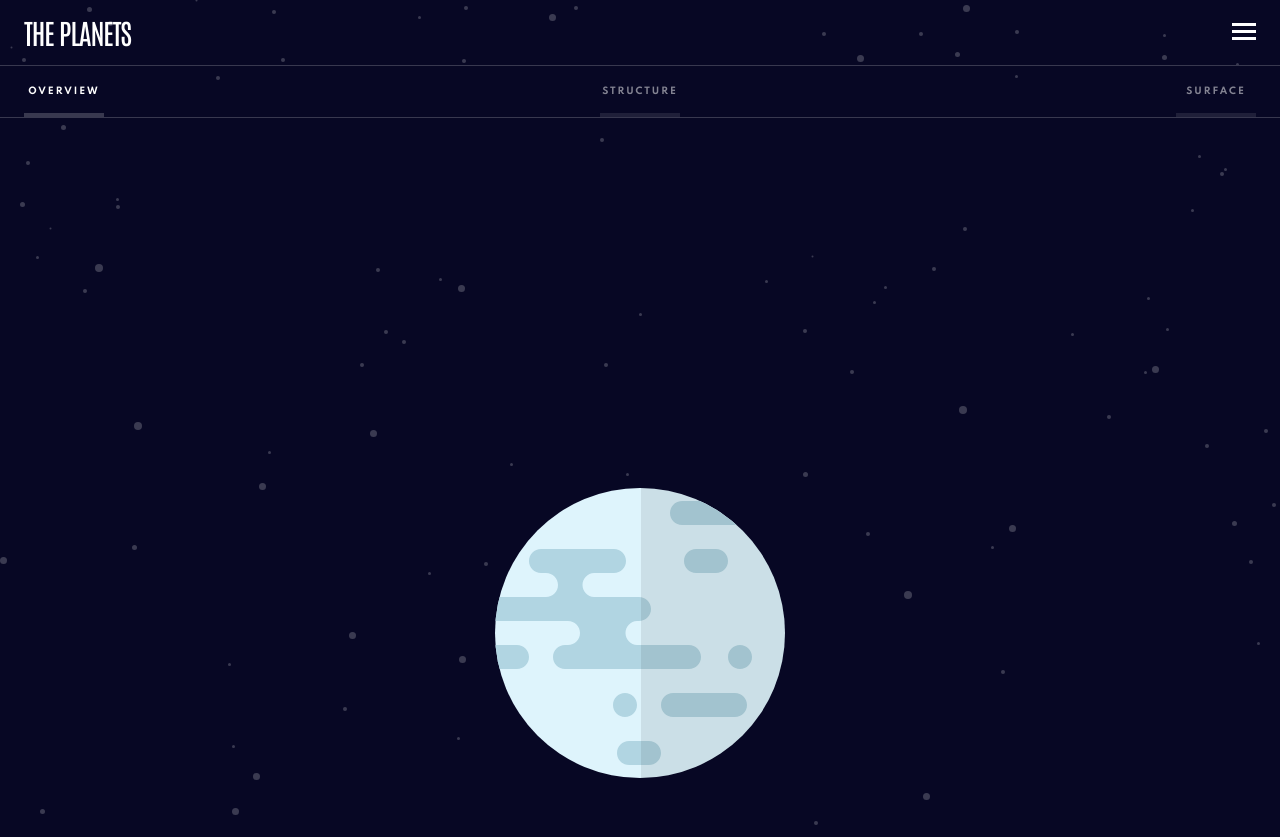
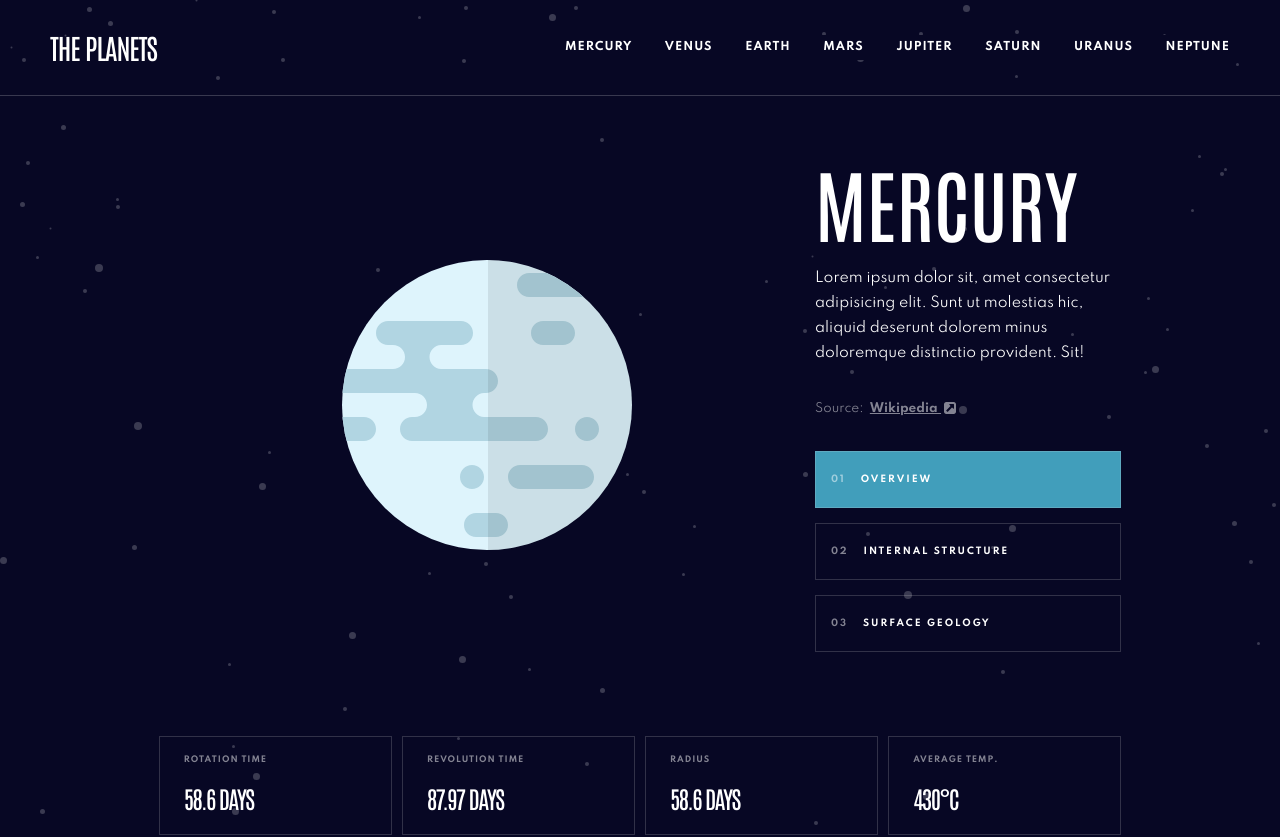
Before and after one commit to manolobrown/planets-fact-site, a Vue app: page / in a window 1280 px wide. Shown: the top 837 px of the page. Built offline with nearby package versions, Linux system fonts and the light colour scheme.

Commit message:
[UPDATE] Design for All Screens Completed

```diff
--- a/src/assets/scss/globals/typography.scss
+++ b/src/assets/scss/globals/typography.scss
@@ -101,33 +101,9 @@ nav {
   }
 }
 
-@include breakpoint(medium) {
-  body {
-    font-size: rem(14);
-    line-height: rem(25);
-    font-weight: 400;
-  }
-
+@include breakpoint(large) {
   h1 {
-    font-size: rem(48);
-    line-height: rem(103);
-  }
-
-  h2 {
-    font-size: rem(40);
-    line-height: rem(52);
-    letter-spacing: rem(-1.5);
-  }
-
-  h3 {
-    font-size: rem(12);
-    line-height: rem(25);
-    letter-spacing: rem(2.6);
-  }
-
-  h4 {
-    font-size: rem(11);
-    line-height: rem(25);
-    letter-spacing: rem(1);
+    font-size: rem(80);
+    line-height: 1.1;
   }
 }
--- a/src/components/Header.vue
+++ b/src/components/Header.vue
@@ -104,28 +104,36 @@ header {
           background-size: contain;
         }
       }
-      .nav__item-Mercury:before {
+      .nav__item-Mercury:before,
+      .nav__item-Mercury a:before {
         background-color: var(--teal);
       }
-      .nav__item-Venus:before {
+      .nav__item-Venus:before,
+      .nav__item-Venus a:before {
         background-color: var(--yellow);
       }
-      .nav__item-Earth:before {
+      .nav__item-Earth:before,
+      .nav__item-Earth a:before {
         background-color: var(--purple);
       }
-      .nav__item-Mars:before {
+      .nav__item-Mars:before,
+      .nav__item-Mars a:before {
         background-color: var(--red);
       }
-      .nav__item-Jupiter:before {
+      .nav__item-Jupiter:before,
+      .nav__item-Jupiter a:before {
         background-color: var(--dark-red);
       }
-      .nav__item-Saturn:before {
+      .nav__item-Saturn:before,
+      .nav__item-Saturn a:before {
         background-color: var(--orange);
       }
-      .nav__item-Uranus:before {
+      .nav__item-Uranus:before,
+      .nav__item-Uranus a:before {
         background-color: var(--green);
       }
-      .nav__item-Neptune:before {
+      .nav__item-Neptune:before,
+      .nav__item-Neptune a:before {
         background-color: var(--blue);
       }
 
@@ -134,5 +142,91 @@ header {
       }
     }
   }
+
+  @include breakpoint(medium) {
+    border-bottom: 1px solid var(--dark-gray);
+    padding-block-end: rem(35);
+    padding-left: rem(50);
+    padding-right: rem(50);
+
+    main {
+      border-bottom: 0;
+      justify-content: center;
+      padding-top: rem(60);
+      padding-bottom: rem(60);
+    }
+    button {
+      display: none;
+    }
+
+    nav {
+      display: block;
+    }
+
+    .nav {
+      display: flex;
+      justify-content: space-between;
+      font-size: rem(11);
+      letter-spacing: rem(1);
+      padding: 0;
+
+      li {
+        padding: rem(0);
+      }
+      li:before,
+      li:after {
+        display: none;
+      }
+
+      li + li {
+        border-top: 0;
+      }
+    }
+  }
+
+  @include breakpoint(large) {
+    padding-block-start: rem(35);
+    display: flex;
+    flex-wrap: wrap;
+    align-items: center;
+    justify-content: space-between;
+
+    main {
+      flex: 0 0 auto;
+      padding: 0;
+    }
+
+    nav {
+      flex-basis: 0;
+      flex-grow: 1;
+      max-width: rem(665);
+    }
+    .nav {
+      padding-left: 0;
+
+      li {
+        flex-wrap: wrap;
+      }
+      li a,
+      li a.active {
+        position: relative;
+        text-decoration: none;
+        &:hover:before {
+          opacity: 1;
+        }
+      }
+      li a:before {
+        display: block;
+        border-radius: 0;
+        width: 100%;
+        height: rem(4);
+        position: absolute;
+        top: rem(-35);
+        content: "";
+        opacity: 0;
+        transition: opacity 0.2s ease;
+      }
+    }
+  }
 }
 </style>
--- a/src/components/Planet.vue
+++ b/src/components/Planet.vue
@@ -3,8 +3,12 @@
     <nav class="planet__nav">
       <ul>
         <li><a href="#" class="btn active">Overview</a></li>
-        <li><a href="#" class="btn">Structure</a></li>
-        <li><a href="#" class="btn">Surface</a></li>
+        <li>
+          <a href="#" class="btn"><span>Internal&nbsp;</span>Structure</a>
+        </li>
+        <li>
+          <a href="#" class="btn">Surface&nbsp;<span>Geology</span></a>
+        </li>
       </ul>
     </nav>
     <div class="planet__image">
@@ -77,6 +81,9 @@ export default {
       flex: 0 0 100%;
       width: 100%;
       max-width: rem(80);
+      span {
+        display: none;
+      }
     }
   }
 }
@@ -135,4 +142,145 @@ export default {
     margin-top: rem(10);
   }
 }
+
+@include breakpoint(medium) {
+  .planet {
+    display: grid;
+    grid-template-columns: 50% 50%;
+    grid-template-areas:
+      "header header"
+      "main aside"
+      "footer footer";
+
+    &__image {
+      grid-area: header;
+    }
+    &__copy {
+      grid-area: main;
+    }
+    &__nav {
+      grid-area: aside;
+      ul li span {
+        display: inline-block;
+        opacity: 1;
+      }
+    }
+    &__stats {
+      grid-area: footer;
+    }
+
+    &__copy {
+      text-align: left;
+    }
+
+    &__nav {
+      margin-left: auto;
+      align-self: center;
+      border-bottom: 0;
+
+      ul {
+        flex-wrap: wrap;
+        padding-top: 0;
+        padding-bottom: 0;
+
+        counter-reset: planet-nav-counter;
+      }
+      ul li {
+        max-width: 100%;
+        .btn {
+          justify-content: flex-start;
+          border: 1px solid rgba(216, 216, 216, 0.2);
+          padding: rem(15);
+          opacity: 1;
+
+          &.active {
+            background-color: var(--teal);
+          }
+          &:hover {
+            text-decoration: none;
+          }
+        }
+        .btn:after {
+          display: none;
+        }
+
+        & + li {
+          margin-top: 15px;
+        }
+
+        & .btn:before {
+          counter-increment: planet-nav-counter;
+          content: "0" counter(planet-nav-counter);
+          margin-right: rem(15);
+          opacity: 0.5;
+        }
+      }
+    }
+    &__stats {
+      display: grid;
+      grid-template-columns: repeat(4, 1fr);
+      column-gap: rem(10);
+
+      > div {
+        flex-wrap: wrap;
+
+        * {
+          width: 100%;
+        }
+        h2 {
+          font-size: rem(24);
+        }
+        h4 {
+          font-size: rem(8);
+        }
+      }
+      > div + div {
+        margin-top: 0;
+      }
+    }
+  }
+}
+
+@include breakpoint(large) {
+  .planet {
+    max-width: 68.75em;
+    margin: 0 auto;
+    grid-template-columns: 46.875em 21.875em;
+    grid-template-areas:
+      "planet-image planet-copy"
+      "planet-image planet-nav"
+      "planet-stats planet-stats";
+    height: 100vh;
+    align-content: center;
+  }
+  .planet__image {
+    grid-area: planet-image;
+    margin: 0;
+    align-self: center;
+    img {
+      max-width: 100%;
+    }
+  }
+
+  .planet__copy {
+    grid-area: planet-copy;
+  }
+
+  .planet__nav {
+    grid-area: planet-nav;
+  }
+
+  .planet__nav {
+    margin-right: 0;
+    ul {
+      padding: 0;
+      margin: 0;
+    }
+  }
+
+  .planet__stats {
+    grid-area: planet-stats;
+    margin-block-start: rem(84);
+  }
+}
 </style>
```
